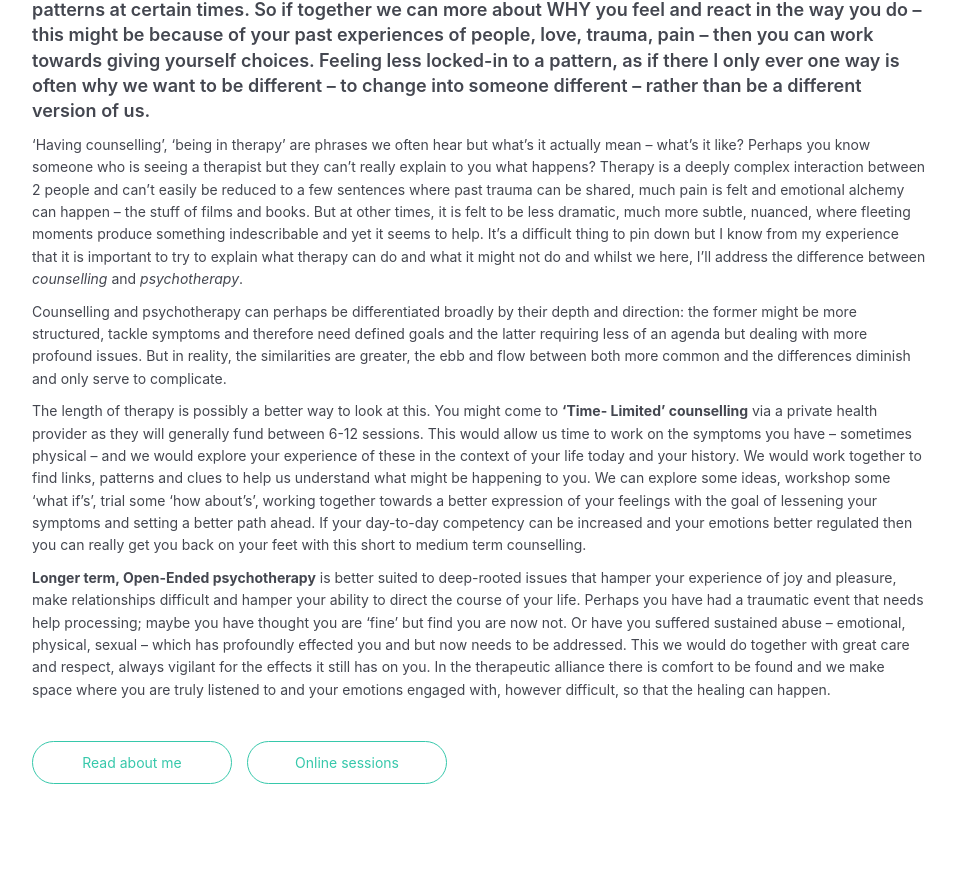
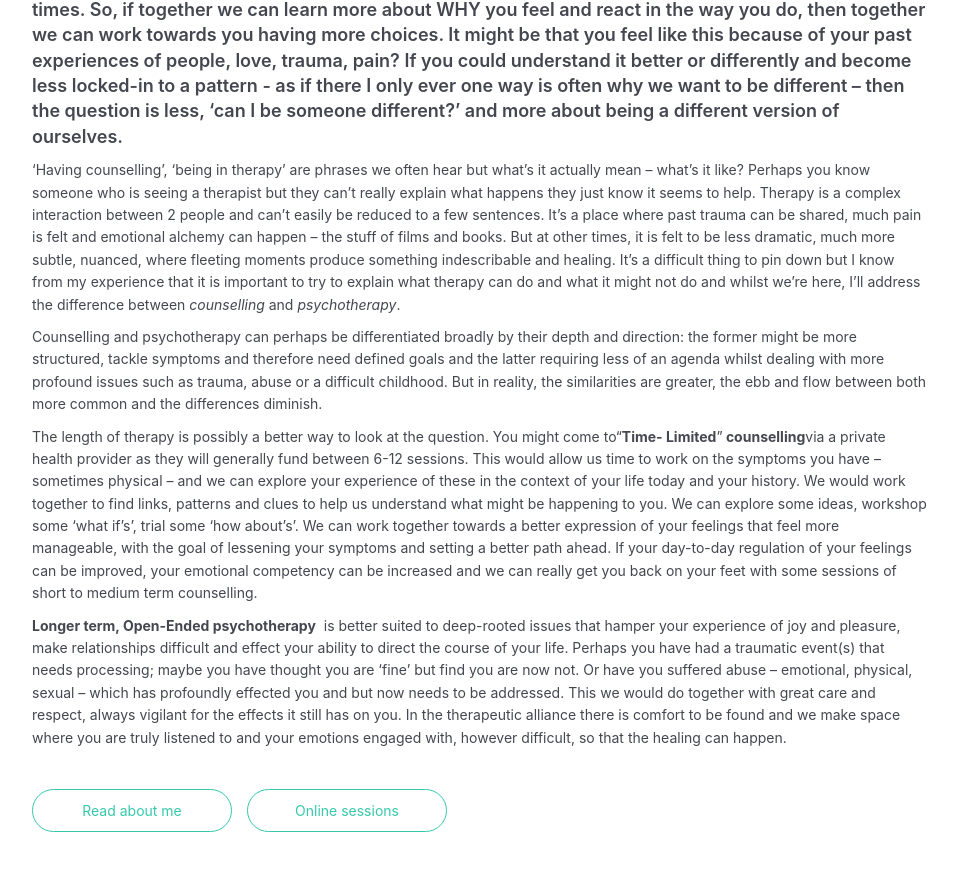
Before and after one commit to k2project/nicola-moore, a Next.js app: page /therapy in a window 1280 px wide. Shown: the part 1054-1924 px from the top of the page, without its empty margins (160-1117 px from the left). Built offline with nearby package versions, Linux system fonts and the light colour scheme.

Commit message:
updates based on email from 25th June

```diff
--- a/components/about/Start.js
+++ b/components/about/Start.js
@@ -9,9 +9,9 @@ export default function Start() {
                 It’s very common to want to ‘shop around’ and meet more than one
                 therapist – talking with me has to feel that there is potential
                 to develop this special therapeutic relationship. Once you have
-                made contact (please use the contact form below), I ususally
-                suggest we have a brief phone call to ascertain if I can offer
-                you the right support and if so, we meet to have an{' '}
+                made contact, I ususally suggest we have a brief phone call to
+                ascertain if I can offer you the right support and if so, we
+                meet to have an{' '}
                 <Link href='/therapy#fees'>
                     <a>initial consultation.</a>
                 </Link>{' '}
--- a/components/therapy/Counselling.js
+++ b/components/therapy/Counselling.js
@@ -6,76 +6,85 @@ export default function Counselling() {
             <h2 className='section-title'>WHAT’S THERAPY ABOUT?</h2>
             <p>
                 <strong>
-                    I am often asked whether people can change – perhaps that’s
+                    I am often asked whether people can change – maybe that’s
                     what you want to do? I like to start with the premise that
-                    we are who we are but, what we crave is a different version
+                    we are who we are, but what we crave is a different version
                     of ourselves. So perhaps what we want to do is be able to
-                    CHOSE to change our emotional reactions and therefore
-                    behaviours patterns at certain times. So if together we can
-                    more about WHY you feel and react in the way you do – this
-                    might be because of your past experiences of people, love,
-                    trauma, pain – then you can work towards giving yourself
-                    choices. Feeling less locked-in to a pattern, as if there I
-                    only ever one way is often why we want to be different – to
-                    change into someone different – rather than be a different
-                    version of us.
+                    have more choice over our emotional reactions and behaviours
+                    at certain times. So, if together we can learn more about
+                    WHY you feel and react in the way you do, then together we
+                    can work towards you having more choices. It might be that
+                    you feel like this because of your past experiences of
+                    people, love, trauma, pain? If you could understand it
+                    better or differently and become less locked-in to a pattern
+                    - as if there I only ever one way is often why we want to be
+                    different – then the question is less, ‘can I be someone
+                    different?’ and more about being a different version of
+                    ourselves.
                 </strong>
             </p>
             <p>
                 ‘Having counselling’, ‘being in therapy’ are phrases we often
                 hear but what’s it actually mean – what’s it like? Perhaps you
                 know someone who is seeing a therapist but they can’t really
-                explain to you what happens? Therapy is a deeply complex
-                interaction between 2 people and can’t easily be reduced to a
-                few sentences where past trauma can be shared, much pain is felt
-                and emotional alchemy can happen – the stuff of films and books.
-                But at other times, it is felt to be less dramatic, much more
-                subtle, nuanced, where fleeting moments produce something
-                indescribable and yet it seems to help. It’s a difficult thing
-                to pin down but I know from my experience that it is important
-                to try to explain what therapy can do and what it might not do
-                and whilst we here, I’ll address the difference between
+                explain what happens they just know it seems to help. Therapy is
+                a complex interaction between 2 people and can’t easily be
+                reduced to a few sentences. It’s a place where past trauma can
+                be shared, much pain is felt and emotional alchemy can happen –
+                the stuff of films and books. But at other times, it is felt to
+                be less dramatic, much more subtle, nuanced, where fleeting
+                moments produce something indescribable and healing. It’s a
+                difficult thing to pin down but I know from my experience that
+                it is important to try to explain what therapy can do and what
+                it might not do and whilst we’re here, I’ll address the
+                difference between
                 <i> counselling </i>and <i>psychotherapy</i>.
             </p>
             <p>
                 Counselling and psychotherapy can perhaps be differentiated
                 broadly by their depth and direction: the former might be more
                 structured, tackle symptoms and therefore need defined goals and
-                the latter requiring less of an agenda but dealing with more
-                profound issues. But in reality, the similarities are greater,
-                the ebb and flow between both more common and the differences
-                diminish and only serve to complicate.
+                the latter requiring less of an agenda whilst dealing with more
+                profound issues such as trauma, abuse or a difficult childhood.
+                But in reality, the similarities are greater, the ebb and flow
+                between both more common and the differences diminish.
             </p>
             <p>
-                The length of therapy is possibly a better way to look at this.
-                You might come to <b>‘Time- Limited’ counselling</b> via a
-                private health provider as they will generally fund between 6-12
-                sessions. This would allow us time to work on the symptoms you
-                have – sometimes physical – and we would explore your experience
-                of these in the context of your life today and your history. We
-                would work together to find links, patterns and clues to help us
-                understand what might be happening to you. We can explore some
-                ideas, workshop some ‘what if’s’, trial some ‘how about’s’,
-                working together towards a better expression of your feelings
-                with the goal of lessening your symptoms and setting a better
-                path ahead. If your day-to-day competency can be increased and
-                your emotions better regulated then you can really get you back
-                on your feet with this short to medium term counselling.
+                The length of therapy is possibly a better way to look at the
+                question. You might come to
+                <q>
+                    <b>Time- Limited</b>
+                </q>
+                <b> counselling</b>
+                 via a private health provider as they will generally fund
+                between 6-12 sessions. This would allow us time to work on the
+                symptoms you have – sometimes physical – and we can explore your
+                experience of these in the context of your life today and your
+                history. We would work together to find links, patterns and
+                clues to help us understand what might be happening to you. We
+                can explore some ideas, workshop some ‘what if’s’, trial some
+                ‘how about’s’. We can work together towards a better expression
+                of your feelings that feel more manageable, with the goal of
+                lessening your symptoms and setting a better path ahead. If your
+                day-to-day regulation of your feelings can be improved, your
+                emotional competency can be increased and we can really get you
+                back on your feet with some sessions of short to medium term
+                counselling.
             </p>
             <p>
-                <b>Longer term, Open-Ended psychotherapy</b> is better suited to
-                deep-rooted issues that hamper your experience of joy and
-                pleasure, make relationships difficult and hamper your ability
+                <b>Longer term, Open-Ended psychotherapy</b>  is better suited
+                to deep-rooted issues that hamper your experience of joy and
+                pleasure, make relationships difficult and effect your ability
                 to direct the course of your life. Perhaps you have had a
-                traumatic event that needs help processing; maybe you have
-                thought you are ‘fine’ but find you are now not. Or have you
-                suffered sustained abuse – emotional, physical, sexual – which
-                has profoundly effected you and but now needs to be addressed.
-                This we would do together with great care and respect, always
-                vigilant for the effects it still has on you. In the therapeutic
-                alliance there is comfort to be found and we make space where
-                you are truly listened to and your emotions engaged with,
-                however difficult, so that the healing can happen.
+                traumatic event(s) that needs processing; maybe you have thought
+                you are ‘fine’ but find you are now not. Or have you suffered
+                abuse – emotional, physical, sexual – which has profoundly
+                effected you and but now needs to be addressed. This we would do
+                together with great care and respect, always vigilant for the
+                effects it still has on you. In the therapeutic alliance there
+                is comfort to be found and we make space where you are truly
+                listened to and your emotions engaged with, however difficult,
+                so that the healing can happen.
             </p>
 
             <div className='btn-box'>
--- a/pages/therapy.js
+++ b/pages/therapy.js
@@ -18,7 +18,7 @@ export default function Therapy() {
                 <Header />
                 <Top>
                     {/* step forward */}
-                    <div className='top-title'>psychotherapy</div>
+                    <div className='top-title'>the therapy</div>
                     <div className='top-subtitle'>A step forward.</div>
                     {/* <div className='top-subtitle'>Working together</div> */}
                     <h2 className='top-desc'>
```
Also changed, not shown: components/about/Expertise.js (+43 -18 lines), components/about/Qualifications.js (+9 -10 lines).
